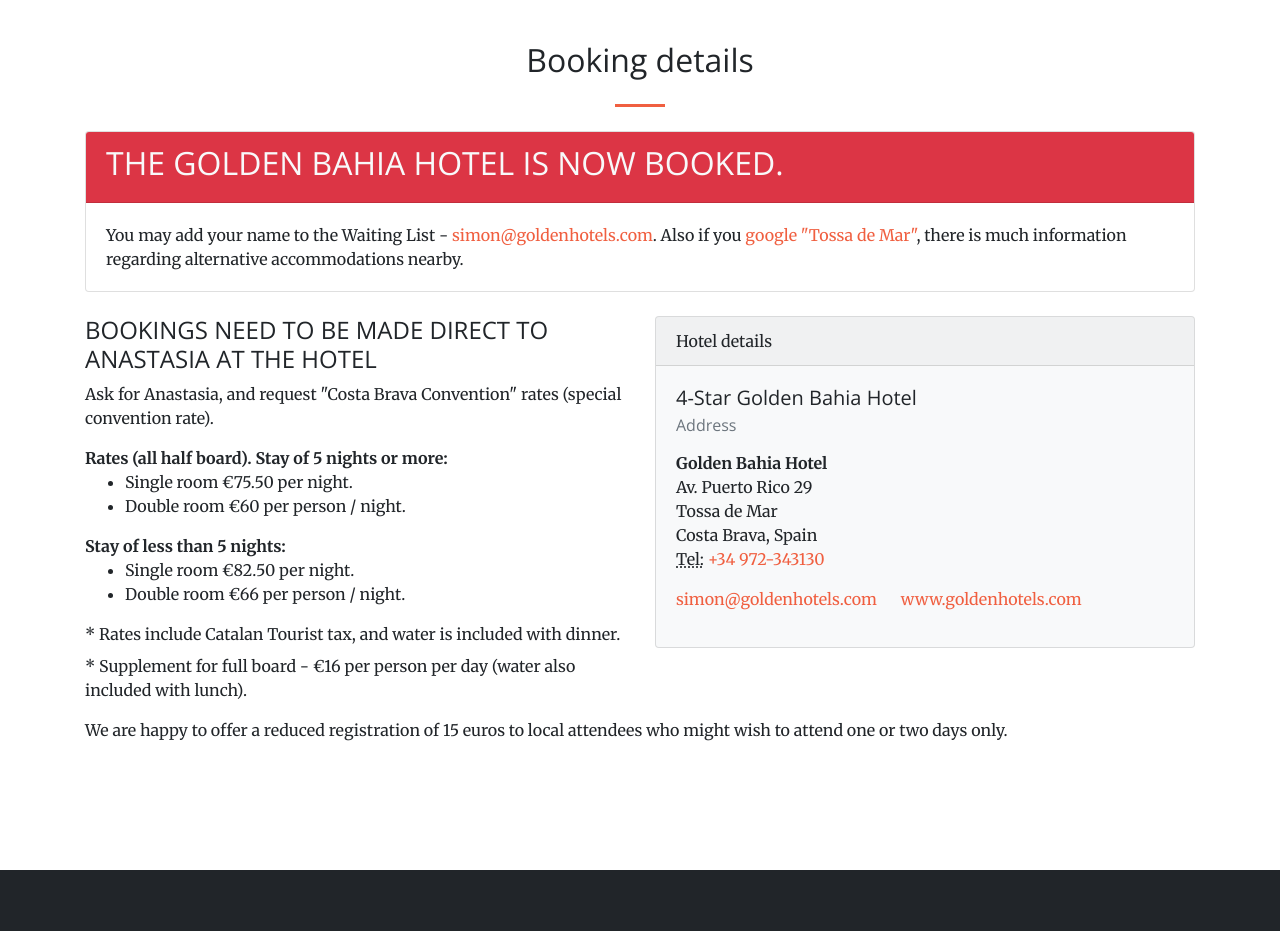
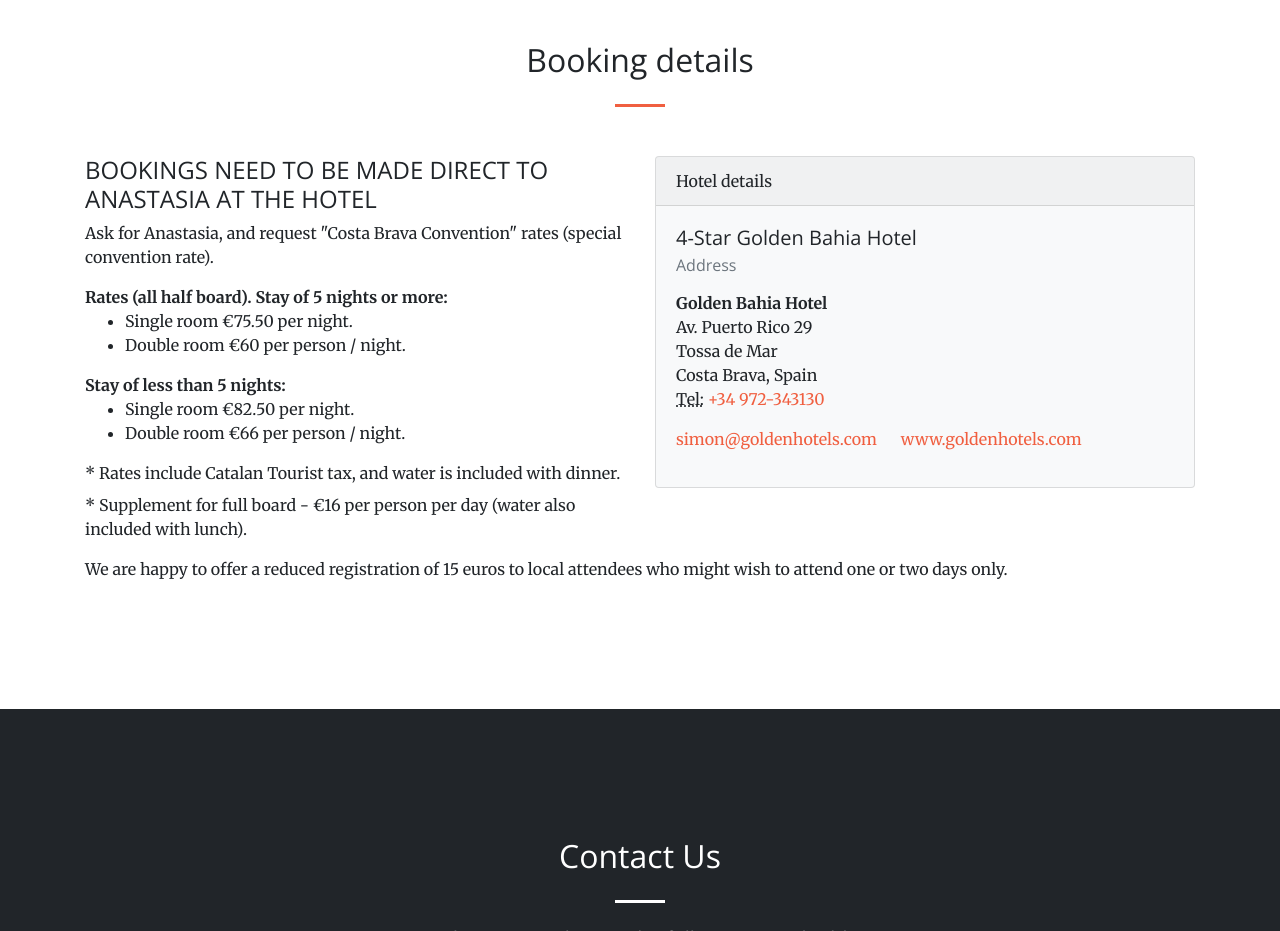
Before and after one commit to tintinnabulate/costabrava-webapp, a plain HTML site: page index.html in a window 1280 px wide. Shown: the part 1360-2291 px from the top of the page. Drawn offline with nearby package versions, Linux system fonts and the light colour scheme.

Commit message:
Pause FULLY BOOKED status

```diff
--- a/index.html
+++ b/index.html
@@ -93,7 +93,7 @@
       </div>
       <div class="row">
           <div class="col-lg-12">
-              <div class="card">
+              <!-- <div class="card">
 
                   <div class="card-header bg-danger text-light"><h2>THE GOLDEN BAHIA HOTEL IS NOW BOOKED.</h2></div>
                   <div class="card-body">
@@ -104,7 +104,7 @@
                         target="_blank">google "Tossa de Mar"</a>, there is much
                     information regarding alternative accommodations nearby.
                   </div>
-              </div> <!-- end card -->
+              </div> end FULLY BOOKED card -->
           </div> <!-- end col-lg-12 -->
       </div> <!-- end row -->
       <br>
```
